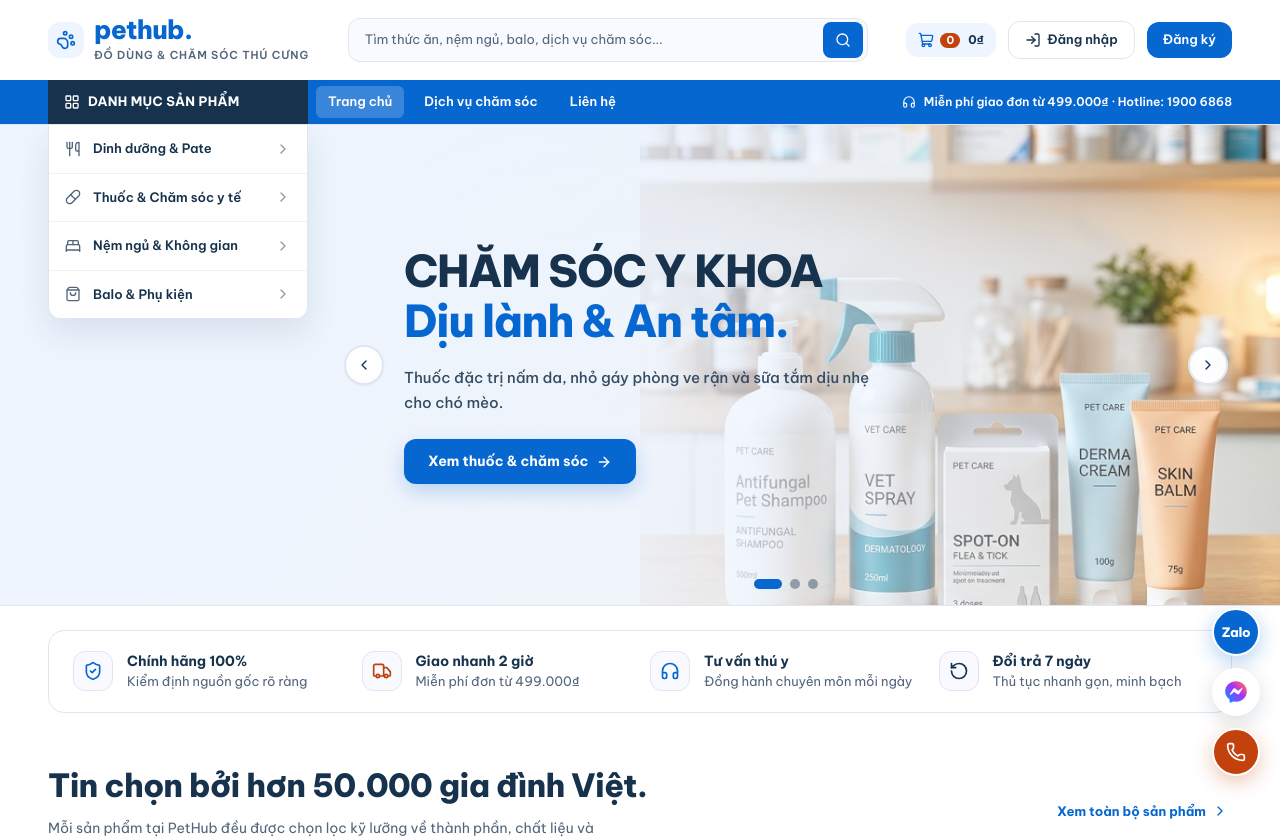
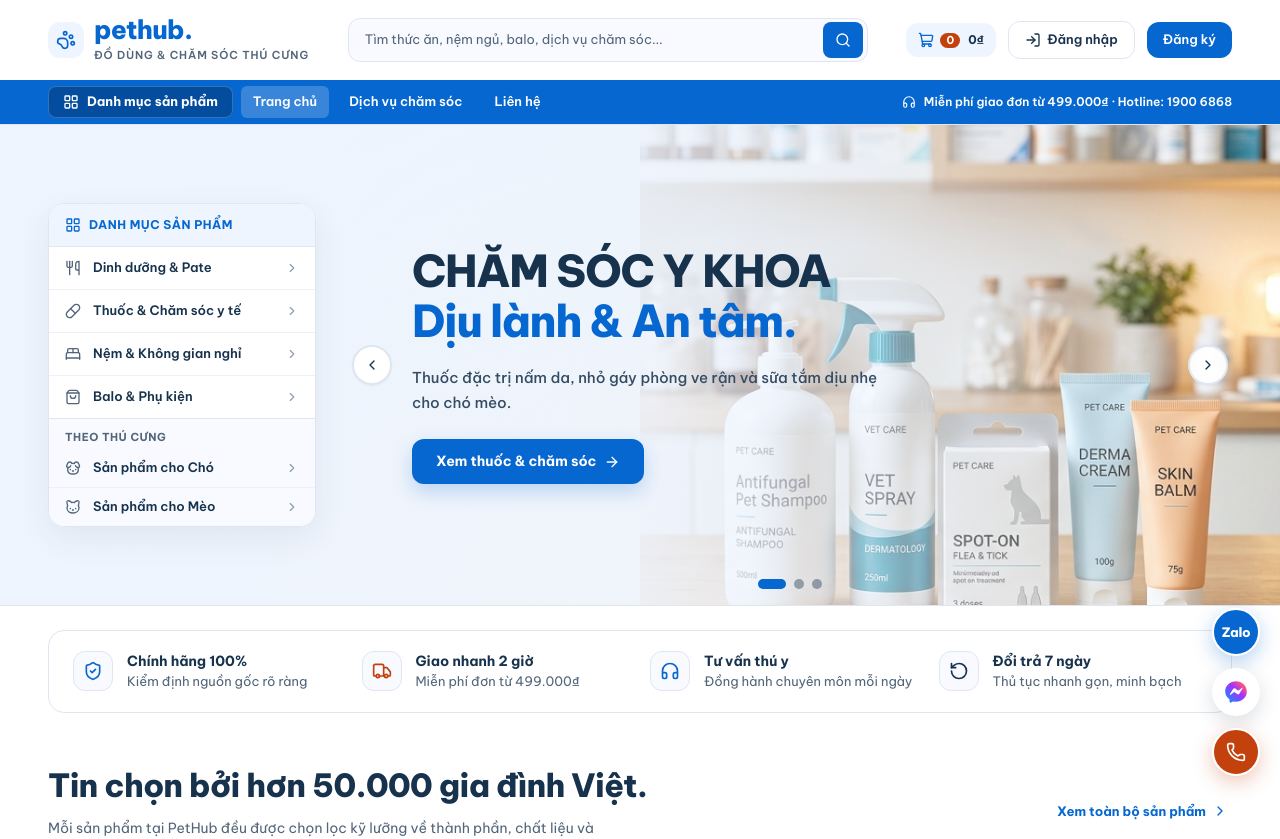
Before and after one commit to Dreams-lands/React-Nodejs, a React (Vite) app in the folder frontend/: page / in a window 1280 px wide. Shown: the top 839 px of the page. Built offline with nearby package versions, Linux system fonts and the light colour scheme.

Commit message:
feat(frontend): unify category menu styling and add dog/cat audience filters

```diff
--- a/frontend/src/App.tsx
+++ b/frontend/src/App.tsx
@@ -30,6 +30,7 @@ import {
   MessageSquare,
   MapPin,
   Send,
+  LayoutGrid,
 } from 'lucide-react';
 import type {
   PageId,
@@ -49,7 +50,7 @@ import {
   CompactHeader,
   CompactFooter,
 } from './components/HeadersAndFooters';
-import { PRODUCT_CATEGORIES } from './data/categories';
+import { CategoryMenuList } from './components/CategoryMenuList';
 import { TiltCard } from './components/TiltCard';
 import { FloatingContact } from './components/FloatingContact';
 
@@ -127,6 +128,7 @@ export function App() {
   // Catalog & Search State
   const [searchQuery, setSearchQuery] = useState('');
   const [selectedCategoryFilter, setSelectedCategoryFilter] = useState<'all' | ProductCategory>('all');
+  const [petScope, setPetScope] = useState<'all' | 'dog' | 'cat'>('all');
   const [homeCategoryTab, setHomeCategoryTab] = useState<'all' | 'food' | 'hygiene' | 'bed' | 'backpack'>('all');
 
   // Product Detail & Reviews State
@@ -198,6 +200,13 @@ export function App() {
 
   const handleSelectCategory = (cat: 'all' | ProductCategory) => {
     setSelectedCategoryFilter(cat);
+    setPetScope('all');
+    navigateTo('search');
+  };
+
+  const handleSelectPetAudience = (pet: 'dog' | 'cat') => {
+    setSelectedCategoryFilter('all');
+    setPetScope(pet);
     navigateTo('search');
   };
 
@@ -320,6 +329,11 @@ export function App() {
     return CATALOG_PRODUCTS.filter((item) => {
       const matchesCat =
         selectedCategoryFilter === 'all' || item.category === selectedCategoryFilter;
+      const matchesPet =
+        petScope === 'all' ||
+        !item.petType ||
+        item.petType === 'both' ||
+        item.petType === petScope;
       const q = searchQuery.trim().toLowerCase();
       const matchesQ =
         !q ||
@@ -327,9 +341,9 @@ export function App() {
         item.brand.toLowerCase().includes(q) ||
         item.shortDesc.toLowerCase().includes(q) ||
         item.packSize.toLowerCase().includes(q);
-      return matchesCat && matchesQ;
+      return matchesCat && matchesPet && matchesQ;
     });
-  }, [searchQuery, selectedCategoryFilter]);
+  }, [searchQuery, selectedCategoryFilter, petScope]);
 
   const featuredProducts = useMemo(() => {
     if (homeCategoryTab === 'all') {
@@ -390,8 +404,10 @@ export function App() {
         <PetHubHeader
           currentPage={currentPage}
           activeCatalogCategory={selectedCategoryFilter}
+          activePetAudience={petScope}
           onNavigate={navigateTo}
           onSelectCategory={handleSelectCategory}
+          onSelectPetAudience={handleSelectPetAudience}
           searchQuery={searchQuery}
           onSearchChange={setSearchQuery}
           isLoggedIn={isLoggedIn}
@@ -436,31 +452,22 @@ export function App() {
                     </AnimatePresence>
                     <div className="absolute inset-0 bg-gradient-to-b sm:bg-gradient-to-r from-[#eff5ff]/96 via-[#eff5ff]/88 via-50% to-[#eff5ff]/45 sm:to-transparent" />
 
-                    <div className="relative z-10 max-w-[1320px] mx-auto px-3 sm:px-8 lg:px-12 flex items-start gap-6 lg:gap-8 min-h-[380px] sm:min-h-[440px] lg:min-h-[480px]">
-                      {/* Docked Desktop Category Sidebar aligned flush under DANH MỤC SẢN PHẨM */}
+                    <div className="relative z-10 max-w-[1320px] mx-auto px-3 sm:px-8 lg:px-12 flex items-center gap-6 lg:gap-8 min-h-[380px] sm:min-h-[440px] lg:min-h-[480px]">
+                      {/* Cohesive PetHub Category Card integrated cleanly beside Hero Copy */}
                       <aside
                         aria-label="Danh mục sản phẩm"
-                        className="hidden lg:flex flex-col w-[260px] shrink-0 bg-white border-x border-b border-[#dfe6f0] rounded-b-xl shadow-[0_14px_32px_rgba(23,50,77,0.10)] divide-y divide-[#eef2f7] overflow-hidden self-start"
+                        className="hidden lg:flex flex-col w-[268px] shrink-0 bg-white/96 backdrop-blur-xs border border-[#dfe6f0] rounded-2xl shadow-[0_12px_32px_rgba(23,50,77,0.07)] overflow-hidden my-6"
                       >
-                        {PRODUCT_CATEGORIES.map((sub) => {
-                          const IconComp = sub.icon;
-                          return (
-                            <button
-                              key={sub.id}
-                              type="button"
-                              onClick={() => handleSelectCategory(sub.id)}
-                              className="w-full px-4 py-3.5 text-left flex items-center justify-between gap-2.5 hover:bg-[#eff5ff] transition-colors cursor-pointer group"
-                            >
-                              <span className="flex items-center gap-3 min-w-0">
-                                <IconComp className="w-4 h-4 text-[#52657a] group-hover:text-[#0667d0] shrink-0 transition-colors" />
-                                <span className="text-[13px] font-semibold text-[#17324d] group-hover:text-[#0667d0] truncate transition-colors">
-                                  {sub.label}
-                                </span>
-                              </span>
-                              <ChevronRight className="w-4 h-4 text-[#8c9dad] group-hover:text-[#0667d0] shrink-0 transition-colors" />
-                            </button>
-                          );
-                        })}
+                        <div className="px-4 py-3 bg-[#eff5ff] border-b border-[#dfe6f0] flex items-center gap-2 text-[12px] font-bold uppercase tracking-[0.04em] text-[#0667d0]">
+                          <LayoutGrid className="w-4 h-4 shrink-0" />
+                          <span>Danh mục sản phẩm</span>
+                        </div>
+                        <CategoryMenuList
+                          activeCategory={selectedCategoryFilter}
+                          activePetAudience={petScope}
+                          onSelectCategory={handleSelectCategory}
+                          onSelectPetAudience={handleSelectPetAudience}
+                        />
                       </aside>
 
                       {/* Right Hero Content Column with internal Arrows & Dots */}
@@ -973,7 +980,11 @@ export function App() {
                 </button>
                 <ChevronRight className="w-3.5 h-3.5 text-[#52657a]" />
                 <span className="font-semibold text-[#0667d0]">
-                  {CATEGORY_LABELS[selectedCategoryFilter]}
+                  {petScope === 'dog'
+                    ? 'Sản phẩm cho Chó'
+                    : petScope === 'cat'
+                      ? 'Sản phẩm cho Mèo'
+                      : CATEGORY_LABELS[selectedCategoryFilter]}
                 </span>
               </div>
 
@@ -983,7 +994,11 @@ export function App() {
                   <h1 className="text-[30px] lg:text-[36px] font-extrabold text-[#17324d] tracking-[-0.02em]">
                     {searchQuery
                       ? `Kết quả cho "${searchQuery}"`
-                      : 'Cửa hàng đồ dùng thú cưng'}
+                      : petScope === 'dog'
+                        ? 'Sản phẩm dành cho Chó'
+                        : petScope === 'cat'
+                          ? 'Sản phẩm dành cho Mèo'
+                          : 'Cửa hàng đồ dùng thú cưng'}
                   </h1>
                 </div>
 
@@ -993,13 +1008,16 @@ export function App() {
                     [
                       { id: 'food', label: 'Dinh dưỡng & Pate' },
                       { id: 'hygiene', label: 'Thuốc & Chăm sóc y tế' },
-                      { id: 'bed', label: 'Nệm & Không gian' },
+                      { id: 'bed', label: 'Nệm & Không gian nghỉ' },
                       { id: 'backpack', label: 'Balo & Phụ kiện' },
                     ] as const
                   ).map((pill) => (
                     <button
                       key={pill.id}
-                      onClick={() => setSelectedCategoryFilter(pill.id)}
+                      onClick={() => {
+                        setSelectedCategoryFilter(pill.id);
+                        setPetScope('all');
+                      }}
                       className={`px-4 py-2.5 rounded-xl text-[13px] font-bold cursor-pointer transition-colors ${
                         selectedCategoryFilter === pill.id
                           ? 'bg-[#0667d0] text-white'
@@ -1025,6 +1043,7 @@ export function App() {
                     onClick={() => {
                       setSearchQuery('');
                       setSelectedCategoryFilter('all');
+                      setPetScope('all');
                     }}
                     className="px-5 py-2.5 rounded-xl bg-[#0667d0] text-white text-[13px] font-bold cursor-pointer"
                   >
--- /dev/null
+++ b/frontend/src/components/CategoryMenuList.tsx
@@ -0,0 +1,116 @@
+import React from 'react';
+import { ChevronRight } from 'lucide-react';
+import type { ProductCategory } from '../data/mockData';
+import { PRODUCT_CATEGORIES, PET_AUDIENCES } from '../data/categories';
+
+interface CategoryMenuListProps {
+  activeCategory?: 'all' | ProductCategory;
+  activePetAudience?: 'all' | 'dog' | 'cat';
+  onSelectCategory: (cat: 'all' | ProductCategory) => void;
+  onSelectPetAudience: (pet: 'dog' | 'cat') => void;
+  roleMode?: 'button' | 'menuitem';
+}
+
+/**
+ * Shared category & pet-audience navigation list used in both the docked
+ * Desktop Home Hero sidebar and the responsive header dropdown menu.
+ */
+export const CategoryMenuList: React.FC<CategoryMenuListProps> = ({
+  activeCategory = 'all',
+  activePetAudience = 'all',
+  onSelectCategory,
+  onSelectPetAudience,
+  roleMode = 'button',
+}) => {
+  const itemRole = roleMode === 'menuitem' ? 'menuitem' : undefined;
+
+  return (
+    <div className="text-[#17324d]">
+      <div className="divide-y divide-[#eef2f7]">
+        {PRODUCT_CATEGORIES.map((sub) => {
+          const isActive =
+            activePetAudience === 'all' && activeCategory === sub.id;
+          const IconComp = sub.icon;
+          return (
+            <button
+              key={sub.id}
+              type="button"
+              role={itemRole}
+              onClick={() => onSelectCategory(sub.id)}
+              className={`w-full text-left px-4 py-3 flex items-center justify-between gap-2.5 cursor-pointer transition-colors group ${
+                isActive
+                  ? 'bg-[#eff5ff] text-[#0667d0]'
+                  : 'hover:bg-[#f5f9ff] text-[#17324d]'
+              }`}
+            >
+              <span className="flex items-center gap-3 min-w-0">
+                <IconComp
+                  className={`w-4 h-4 shrink-0 transition-colors ${
+                    isActive
+                      ? 'text-[#0667d0]'
+                      : 'text-[#52657a] group-hover:text-[#0667d0]'
+                  }`}
+                />
+                <span className="text-[13px] font-semibold leading-snug truncate">
+                  {sub.label}
+                </span>
+              </span>
+              <ChevronRight
+                className={`w-3.5 h-3.5 shrink-0 transition-colors ${
+                  isActive
+                    ? 'text-[#0667d0]'
+                    : 'text-[#8c9dad] group-hover:text-[#0667d0]'
+                }`}
+              />
+            </button>
+          );
+        })}
+      </div>
+
+      <div className="border-t border-[#dfe6f0] bg-[#f8faff]">
+        <div className="px-4 pt-2.5 pb-1 text-[11px] font-bold uppercase tracking-[0.05em] text-[#52657a]">
+          Theo thú cưng
+        </div>
+        <div className="divide-y divide-[#eef2f7]">
+          {PET_AUDIENCES.map((pet) => {
+            const isActive = activePetAudience === pet.id;
+            const PetIcon = pet.icon;
+            return (
+              <button
+                key={pet.id}
+                type="button"
+                role={itemRole}
+                onClick={() => onSelectPetAudience(pet.id)}
+                className={`w-full text-left px-4 py-2.5 flex items-center justify-between gap-2.5 cursor-pointer transition-colors group ${
+                  isActive
+                    ? 'bg-[#eff5ff] text-[#0667d0]'
+                    : 'hover:bg-white text-[#17324d]'
+                }`}
+              >
+                <span className="flex items-center gap-3 min-w-0">
+                  <PetIcon
+                    className={`w-4 h-4 shrink-0 transition-colors ${
+                      isActive
+                        ? 'text-[#0667d0]'
+                        : 'text-[#52657a] group-hover:text-[#0667d0]'
+                    }`}
+                  />
+                  <span className="text-[13px] font-semibold leading-snug truncate">
+                    {pet.label}
+                  </span>
+                </span>
+                <ChevronRight
+                  className={`w-3.5 h-3.5 shrink-0 transition-colors ${
+                    isActive
+                      ? 'text-[#0667d0]'
+                      : 'text-[#8c9dad] group-hover:text-[#0667d0]'
+                  }`}
+                />
+              </button>
+            );
+          })}
+        </div>
+      </div>
+    </div>
+  );
+};
--- a/frontend/src/components/HeadersAndFooters.tsx
+++ b/frontend/src/components/HeadersAndFooters.tsx
@@ -11,17 +11,18 @@ import {
   LogOut,
   LogIn,
   ChevronDown,
-  ChevronRight,
   LayoutGrid,
 } from 'lucide-react';
 import type { PageId, ProductCategory } from '../data/mockData';
-import { PRODUCT_CATEGORIES } from '../data/categories';
+import { CategoryMenuList } from './CategoryMenuList';
 
 interface FullHeaderProps {
   currentPage: PageId;
   activeCatalogCategory: 'all' | ProductCategory;
+  activePetAudience?: 'all' | 'dog' | 'cat';
   onNavigate: (page: PageId) => void;
   onSelectCategory: (cat: 'all' | ProductCategory) => void;
+  onSelectPetAudience?: (pet: 'dog' | 'cat') => void;
   searchQuery: string;
   onSearchChange: (q: string) => void;
   isLoggedIn: boolean;
@@ -34,8 +35,10 @@ interface FullHeaderProps {
 export const PetHubHeader: React.FC<FullHeaderProps> = ({
   currentPage,
   activeCatalogCategory,
+  activePetAudience = 'all',
   onNavigate,
   onSelectCategory,
+  onSelectPetAudience,
   searchQuery,
   onSearchChange,
   isLoggedIn,
@@ -211,13 +214,13 @@ export const PetHubHeader: React.FC<FullHeaderProps> = ({
         </form>
       </div>
 
-      {/* 2. Navigation Bar with Pinned/Dropdown Product Categories */}
+      {/* 2. Navigation Bar with Cohesive Category Dropdown Trigger */}
       <nav className="w-full h-11 bg-[#0667d0] text-white relative z-30" aria-label="Điều hướng chính">
         <div className="max-w-[1320px] mx-auto h-full px-2 sm:px-8 lg:px-12 flex items-center justify-between gap-1 sm:gap-4">
-          <div className="flex items-center gap-0.5 sm:gap-2 text-[11px] sm:text-[13px] h-full min-w-0">
+          <div className="flex items-center gap-1 sm:gap-2 text-[11px] sm:text-[13px] h-full min-w-0">
             <div
               ref={menuRef}
-              className="sm:relative h-full shrink-0"
+              className="sm:relative h-full flex items-center shrink-0"
               onMouseEnter={() => {
                 if (currentPage !== 'home') setProductMenuOpen(true);
               }}
@@ -225,10 +228,10 @@ export const PetHubHeader: React.FC<FullHeaderProps> = ({
             >
               <button
                 type="button"
-                aria-expanded={currentPage === 'home' ? true : productMenuOpen}
+                aria-expanded={productMenuOpen}
                 aria-haspopup="menu"
                 onClick={() => setProductMenuOpen((prev) => !prev)}
-                className="h-full px-2 sm:px-4 lg:w-[260px] bg-[#17324d] hover:bg-[#1e3d5c] text-white font-bold sm:tracking-[0.02em] sm:uppercase inline-flex items-center justify-between gap-1.5 sm:gap-2 cursor-pointer whitespace-nowrap transition-colors"
+                className="h-8 px-2 sm:px-3.5 rounded-lg bg-[#044d9e] hover:bg-[#04428a] border border-white/20 text-white font-bold inline-flex items-center justify-between gap-1.5 sm:gap-2 cursor-pointer whitespace-nowrap transition-colors"
               >
                 <span className="inline-flex items-center gap-1.5 sm:gap-2">
                   <LayoutGrid className="w-3.5 h-3.5 sm:w-4 sm:h-4 shrink-0" />
@@ -245,43 +248,24 @@ export const PetHubHeader: React.FC<FullHeaderProps> = ({
               {productMenuOpen && (
                 <div
                   role="menu"
-                  className={`absolute left-3 right-3 sm:left-0 sm:right-auto top-full sm:w-[260px] z-50 ${
+                  className={`absolute left-2 right-2 sm:left-0 sm:right-auto top-full mt-1 sm:w-[268px] z-50 ${
                     currentPage === 'home' ? 'lg:hidden' : ''
                   }`}
                 >
-                  <div className="rounded-b-xl bg-white border border-t-0 border-[#dfe6f0] shadow-[0_16px_36px_rgba(23,50,77,0.14)] overflow-hidden divide-y divide-[#eef2f7] text-[#17324d]">
-                    {PRODUCT_CATEGORIES.map((sub) => {
-                      const isActive =
-                        currentPage === 'search' && activeCatalogCategory === sub.id;
-                      const IconComp = sub.icon;
-                      return (
-                        <button
-                          key={sub.id}
-                          role="menuitem"
-                          onClick={() => {
-                            onSelectCategory(sub.id);
-                            setProductMenuOpen(false);
-                          }}
-                          className={`w-full text-left px-4 py-3 flex items-center justify-between gap-3 cursor-pointer transition-colors ${
-                            isActive
-                              ? 'bg-[#eff5ff] text-[#0667d0]'
-                              : 'hover:bg-[#f8faff] text-[#17324d]'
-                          }`}
-                        >
-                          <div className="flex items-center gap-3 min-w-0">
-                            <IconComp
-                              className={`w-4 h-4 shrink-0 ${
-                                isActive ? 'text-[#0667d0]' : 'text-[#52657a]'
-                              }`}
-                            />
-                            <span className="text-[13px] font-semibold leading-snug truncate">
-                              {sub.label}
-                            </span>
-                          </div>
-                          <ChevronRight className="w-3.5 h-3.5 text-[#52657a] shrink-0" />
-                        </button>
-                      );
-                    })}
+                  <div className="rounded-xl bg-white border border-[#dfe6f0] shadow-[0_16px_36px_rgba(23,50,77,0.14)] overflow-hidden">
+                    <CategoryMenuList
+                      activeCategory={currentPage === 'search' ? activeCatalogCategory : 'all'}
+                      activePetAudience={currentPage === 'search' ? activePetAudience : 'all'}
+                      roleMode="menuitem"
+                      onSelectCategory={(cat) => {
+                        onSelectCategory(cat);
+                        setProductMenuOpen(false);
+                      }}
+                      onSelectPetAudience={(pet) => {
+                        onSelectPetAudience?.(pet);
+                        setProductMenuOpen(false);
+                      }}
+                    />
                   </div>
                 </div>
               )}
--- a/frontend/src/data/categories.ts
+++ b/frontend/src/data/categories.ts
@@ -1,5 +1,5 @@
 import type { ComponentType } from 'react';
-import { Utensils, Pill, BedDouble, ShoppingBag } from 'lucide-react';
+import { Utensils, Pill, BedDouble, ShoppingBag, Dog, Cat } from 'lucide-react';
 import type { ProductCategory } from './mockData';
 
 export const PRODUCT_CATEGORIES: {
@@ -9,6 +9,15 @@ export const PRODUCT_CATEGORIES: {
 }[] = [
   { id: 'food', label: 'Dinh dưỡng & Pate', icon: Utensils },
   { id: 'hygiene', label: 'Thuốc & Chăm sóc y tế', icon: Pill },
-  { id: 'bed', label: 'Nệm ngủ & Không gian', icon: BedDouble },
+  { id: 'bed', label: 'Nệm & Không gian nghỉ', icon: BedDouble },
   { id: 'backpack', label: 'Balo & Phụ kiện', icon: ShoppingBag },
 ];
+
+export const PET_AUDIENCES: {
+  id: 'dog' | 'cat';
+  label: string;
+  icon: ComponentType<{ className?: string }>;
+}[] = [
+  { id: 'dog', label: 'Sản phẩm cho Chó', icon: Dog },
+  { id: 'cat', label: 'Sản phẩm cho Mèo', icon: Cat },
+];
```
